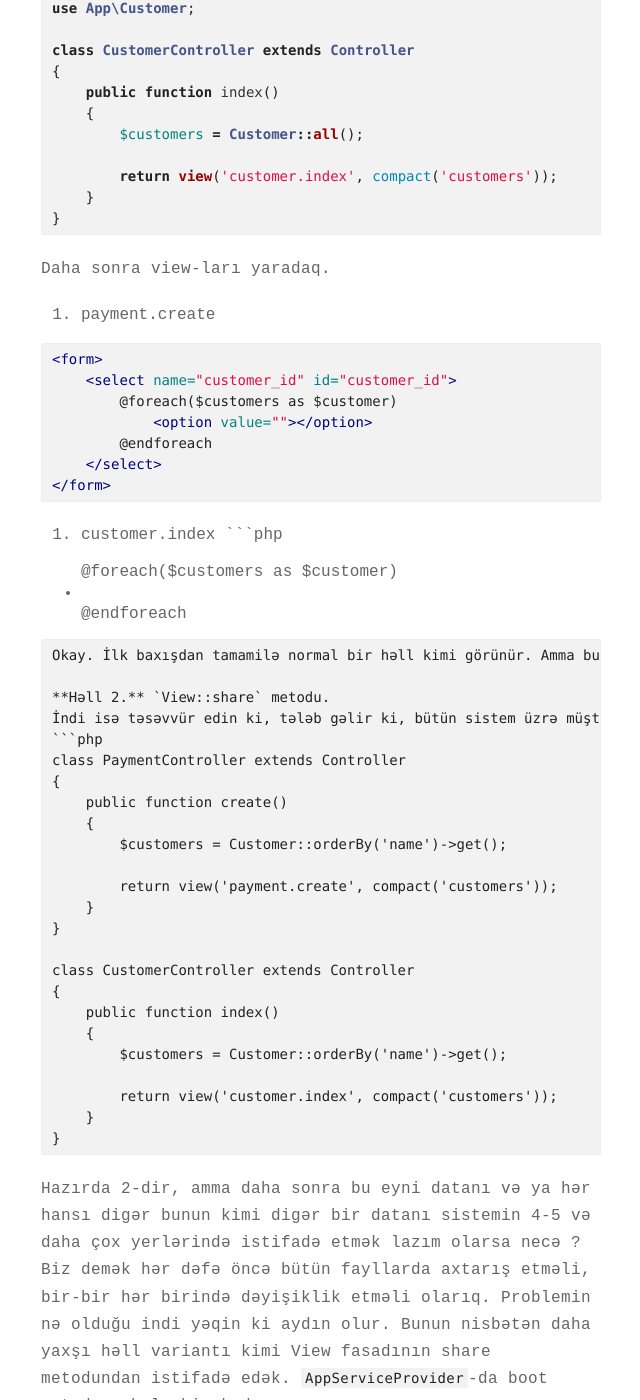
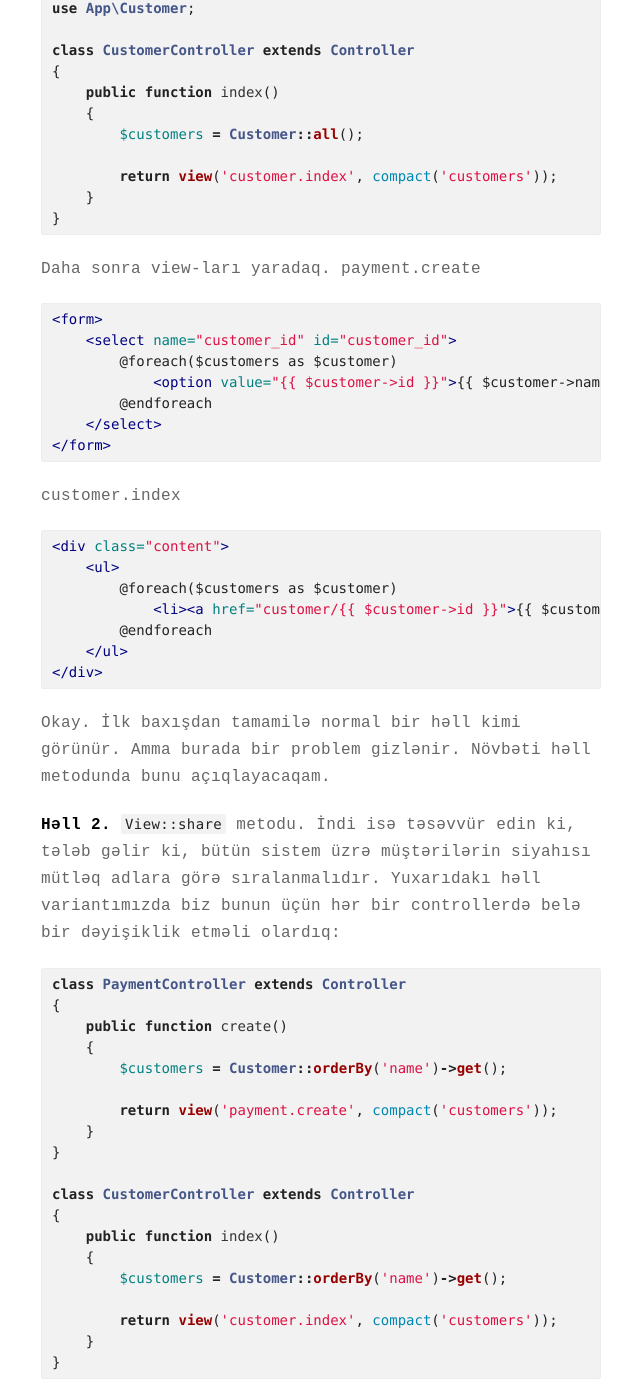
Before and after one commit to Maharramoff/maharramoff.github.io, a Jekyll site: the page built from _posts/2020-03-02-laravel-view-composerler.md, in a window 1280 px wide and 1400 px high, scrolled down 1552 px. Shown: the whole window, without its empty margins (319-959 px from the left). Built offline with Jekyll 4.4.1, drawn with Linux system fonts in a browser that asks for light colours; some of the changed text lies outside the part shown.

Commit message:
update(posts): fix liquid syntax errors

````diff
--- a/_posts/2020-03-02-laravel-view-composerler.md
+++ b/_posts/2020-03-02-laravel-view-composerler.md
@@ -30,6 +30,7 @@ Route::get('customer', 'CustomerController@index');
 ```
 
 **Həll 1.** İlk olaraq ənənəvi üsulla həll edək. Hər iki kontrollerimizi yaradırıq və içinə bu kodları yazırıq.
+
 ```php
 namespace App\Http\Controllers;
 
@@ -46,6 +47,7 @@ class PaymentController extends Controller
 }
 ```
 və
+
 ```php
 namespace App\Http\Controllers;
 
@@ -61,10 +63,12 @@ class CustomerController extends Controller
     }
 }
 ```
+
 Daha sonra view-ları yaradaq.
-1. payment.create
+payment.create
 
-```php
+<!-- {% raw %} -->
+```html
 <form>
     <select name="customer_id" id="customer_id">
         @foreach($customers as $customer)
@@ -73,8 +77,12 @@ Daha sonra view-ları yaradaq.
     </select>
 </form>
 ```
-2. customer.index
-```php
+<!-- {% endraw %} -->
+
+customer.index
+
+<!-- {% raw %} -->
+```html
 <div class="content">
     <ul>
         @foreach($customers as $customer)
@@ -83,10 +91,13 @@ Daha sonra view-ları yaradaq.
     </ul>
 </div>
 ```
+<!-- {% endraw %} -->
+
 Okay. İlk baxışdan tamamilə normal bir həll kimi görünür. Amma burada bir problem gizlənir. Növbəti həll metodunda bunu açıqlayacaqam.
 
 **Həll 2.** `View::share` metodu.
 İndi isə təsəvvür edin ki, tələb gəlir ki, bütün sistem üzrə müştərilərin siyahısı mütləq adlara görə sıralanmalıdır. Yuxarıdakı həll variantımızda biz bunun üçün hər bir controllerdə belə bir dəyişiklik etməli olardıq:
+
 ```php
 class PaymentController extends Controller
 {
@@ -108,6 +119,7 @@ class CustomerController extends Controller
     }
 }
 ```
+
 Hazırda 2-dir, amma daha sonra bu eyni datanı və ya hər hansı digər bunun kimi digər bir datanı sistemin 4-5 və daha çox yerlərində istifadə etmək lazım olarsa necə ? Biz demək hər dəfə öncə bütün fayllarda axtarış etməli, bir-bir hər birində dəyişiklik etməli olarıq. Problemin nə olduğu indi yəqin ki aydın olur. Bunun nisbətən daha yaxşı həll variantı kimi View fasadının share metodundan istifadə edək. `AppServiceProvider`-da boot metoduna belə bir kod yazırıq.
 
 ```php
@@ -125,6 +137,7 @@ class AppServiceProvider extends ServiceProvider
     }
 }
 ```
+
 Bu metodla biz sistem üzrə bütün view fayllarında `$customers` datasını istifadə edə bilərik. Ona görə də artıq controllerlərdən bizə lazım olmayan kodları silmək olar. View-larda isə faktiki olaraq, heç bir dəyişikliyə gərək yoxdur.
 
 ```php
@@ -144,6 +157,7 @@ class CustomerController extends Controller
     }
 }
 ```
+
 Buna bəlkə də çox yaxşı həll kimi baxmaq olar, amma nəzərə alsaq ki, çox nadir hallarda eyni datanı bütün sistem üzrə istifadə edirik, yazdığımız həllə görə istənilən bir view fayl render olunan zaman məlumat bazasına hər dəfə gərəkli olub-olmadan sorğu göndərmiş olacayıq. 3-cü həlldə buna baxaq.
 
 **Həll 3.** `View::composer` metodu. Bu metod bizə imkan verir ki, datanı məhz bizə lazım olan view-lar arasında paylaşaq. Hazırki nümunədə bizə bu datanı sadəcə 2 view üçün paylaşmaq istəyirik. Odur ki, composer metoduna aşağıdakı parametrləri ötürməliyik.
@@ -160,9 +174,11 @@ class AppServiceProvider extends ServiceProvider
     }
 }
 ```
+
 Bununla məqaləni bitirmək olardı əslində. Amma gəlin bir az da dərinə getməyə çalışaq. Məqalənin bundan sonrakı hissəsində SOLID, DRY, KISS prinsiplərinə mümkün qədər əməl etməyə çalışacayıq.
 
 **Həll 3.1.** Son yazdığımız bir sətirli həll əksər hallarda kifayət edər. Amma bəzən bir datanı əldə etmək üçün, çoxsaylı əməliyyatlar, yoxlamalar, şərtlər yazırıq. Bu qədər kodu boot metodunda yazmaqdansa, onu özünə məxsus bir sinfə köçürmək olar.  Bunun üçün `app/Http/View/Composers` direktoriyası (adlandırma və yerləşmə sərbəstdir) yaradaq və oraya `CustomersComposer` sinfini əlavə edək.
+
 ```php
 namespace App\Http\View\Composers;
 
@@ -176,7 +192,9 @@ class CustomersComposer
     }
 }
 ```
+
 `AppServiceProvider`-də müvafiq dəyişikliyi edək.
+
 ```php
 use App\Http\View\Composers\CustomersComposer;
 
@@ -188,38 +206,56 @@ class AppServiceProvider extends ServiceProvider
     }
 }
 ```
+
 **Həll 3.2.** Nəzərə alsaq ki, Laravelin imkanları çox genişdir, bir az da dərinə gedə bilərik. Gəlin, həll 1-də yazdığımız view fayllarını bir qədər də optimallaşdıraq. Düşünün ki, select elementini və ya digər listi eynilə başqa view fayllarında da istifadə etmək istəyirik. Buna görə biz yenə yuxarıdakı addımları təkrarlamalı olarıq, view fayl yaratmalı, həmin view faylı AppServiceProvider-də qeyd etməli olarıq. Bu qədər təkrarçılığa yol verməmək üçün, `resources/views/partials/customers` direktoriya strukturunu yaradaq və içinə belə bir blade faylları əlavə edək.
 Bunlardan biri `select.blade.php` olsun
-```php
+
+<!-- {% raw %} -->
+```html
 <select name="customer_id" id="customer_id">
     @foreach($customers as $customer)
         <option value="{{ $customer->id }}">{{ $customer->name }}</option>
     @endforeach
 </select>
 ```
+<!-- {% endraw %} -->
+
 Digəri olsun `list.blade.php`
-```php
+
+<!-- {% raw %} -->
+```html
 <ul>
     @foreach($customers as $customer)
         <li><a href="customer/{{ $customer->id }}">{{ $customer->name }}</a></li>
     @endforeach
 </ul>
 ```
+<!-- {% endraw %} -->
+
 Blade-in `@include` direktivi bizə bir blade faylını digər blade fayllarında çağırmağa imkan verir. Bundan yararlanaraq **Həll 1**-dəki fayllarda aşağıdakı dəyişiklikləri edək.
 
-1. payment.create
-```php
+payment.create
+
+<!-- {% raw %} -->
+```html
 <form>
-	@include('partials.customers.select')
+    @include('partials.customers.select')
 </form>
 ```
-2. customer.index
-```php
+<!-- {% endraw %} -->
+
+customer.index
+
+<!-- {% raw %} -->
+```html
 <div class="content">
-	@include('partials.customers.list')
+    @include('partials.customers.list')
 </div>
 ```
+<!-- {% endraw %} -->
+
 `AppServiceProvider`-də isə bu dəfə asterisk `*` simvolundan istifadə edərək `Customers` datasını `partials.customers` qovluğunda olan bütün fayllara göndərə bilərik.
+
 ```php
 use App\Http\View\Composers\CustomersComposer;
 
@@ -231,6 +267,7 @@ class AppServiceProvider extends ServiceProvider
     }
 }
 ```
+
 Bundan sonra həmin datanı daha başqa formada başqa bir faylda istifadə etmək lazım olduqda artıq çoxsaylı faylları dəyişməyə ehtiyac olmayacaq. Sadəcə `partials.customers` qovluğunda sizə lazım olan blade faylını yaradacaq və onu istifadə etmək istədiyiniz faylda `@include` edəcəksiniz. Bu qədər sadə.
 
 **Bonus.** Əgər sizə lazım olan data çox dinamik bir data deyilsə və sistemin çox hissəsində istifadə olunursa, Laravelin cache imkanından istifadə edərək həllimizi daha da optimallaşdıra bilərik. Bunun üçün `CustomersComposer`-də aşağıdakı dəyişikliyi edək.
````
Also changed, not shown: _posts/2019-04-28-laravelde-eager-loading.md (+5 -1 lines).
